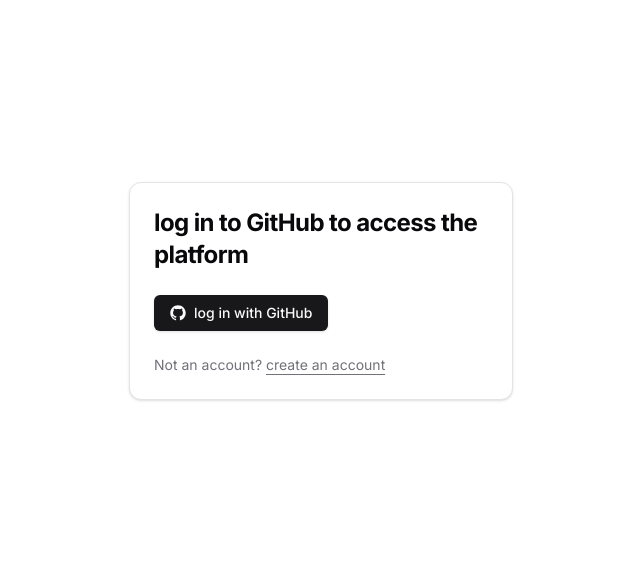
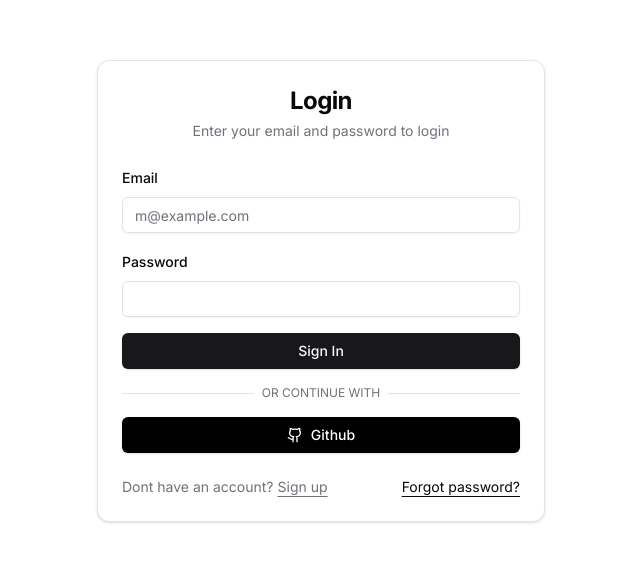
Before and after one commit to firminogg/codewise, a Next.js app: page / in a window 1280 px wide. Shown: the part 109-670 px from the top of the page, without its empty margins (319-959 px from the left). Built offline with nearby package versions, Linux system fonts and the light colour scheme; no server answers.

Commit message:
update login

```diff
--- a/src/components/ButtonLogin.tsx
+++ b/src/components/ButtonLogin.tsx
@@ -1,4 +1,4 @@
-'use client'
+"use client";
 
 import { GitHubLogoIcon } from "@radix-ui/react-icons";
 import { Button } from "./ui/button";
@@ -8,7 +8,8 @@
   return (
     <div>
       <Button onClick={() => signIn("github", { callbackUrl: "/home" })}>
-        <GitHubLogoIcon className="mr-2 h-4 w-4" /> log in with GitHub
+        <GitHubLogoIcon className="mr-2 h-6 w-6" />
+        <p className="font-bold text-lg">Log In with GitHub</p>
       </Button>
     </div>
   );
--- a/src/components/HeaderPage.tsx
+++ b/src/components/HeaderPage.tsx
@@ -14,7 +14,7 @@
         </Link>
         <Link
           className="text-sm font-medium hover:underline underline-offset-4 hover:font-bold"
-          href="/cursos/"
+          href="/"
         >
           courses
         </Link>
--- a/src/components/LoginForm.tsx
+++ b/src/components/LoginForm.tsx
@@ -9,39 +9,79 @@
   CardTitle,
 } from "./ui/card";
 import ButtonLogin from "./ButtonLogin";
+import { Label } from "./ui/label";
+import { Input } from "./ui/input";
+import { Button } from "./ui/button";
+import { Github } from "lucide-react";
+import { signIn } from "next-auth/react";
 
 export default function LoginFormClient() {
   return (
-    <div className="flex min-h-screen items-center justify-center">
-      <div className="flex-1">
-        <Card className="mx-auto max-w-sm flex-1">
+    <div className="flex items-center justify-center min-h-screen ">
+      <Card className="w-full max-w-md">
         <CardHeader className="space-y-1">
-            <CardTitle className="text-2xl font-bold">
-              log in to GitHub to access the platform
+          <CardTitle className="text-2xl font-bold text-center">
+            Login
           </CardTitle>
-            {/* <CardDescription>
-              below you will be redirected to the <strong>GitHub</strong> to log
-              in to our platform
-            </CardDescription> */}
+          <CardDescription className="text-center">
+            Enter your email and password to login
+          </CardDescription>
         </CardHeader>
-          <CardContent>
-            <div className="space-y-4">
-              <ButtonLogin />
+        <CardContent className="space-y-4">
+          <div className="space-y-2">
+            <Label htmlFor="email">Email</Label>
+            <Input
+              id="email"
+              type="email"
+              placeholder="m@example.com"
+              required
+            />
           </div>
+          <div className="space-y-2">
+            <Label htmlFor="password">Password</Label>
+            <Input id="password" type="password" required />
+          </div>
+          <Button className="w-full" type="submit">
+            Sign In
+          </Button>
+          <div className="relative">
+            <div className="absolute inset-0 flex items-center">
+              <span className="w-full border-t" />
+            </div>
+            <div className="relative flex justify-center text-xs uppercase">
+              <span className="bg-background px-2 text-muted-foreground">
+                Or continue with
+              </span>
+            </div>
+          </div>
+          <Button
+            className="w-full bg-black text-white hover:bg-gray-200 hover:text-black"
+            onClick={() => signIn("github", { callbackUrl: "/home" })}
+          >
+            <Github className="mr-2 h-4 w-4" />
+            Github
+          </Button>
         </CardContent>
-          <CardFooter>
-            <p className="text-sm text-muted-foreground">
-              Not an account?{" "}
+        <CardFooter className="flex flex-wrap items-center justify-between gap-2">
+          <div className="text-sm text-muted-foreground">
+            <span className="mr-1 hidden sm:inline-block">
+              Dont have an account?
+            </span>
             <a
-                href="https://github.com/signup?source=login"
+              href="#"
               className="underline underline-offset-4 hover:text-primary"
             >
-                create an account
+              Sign up
             </a>
-            </p>
+          </div>
+          <a
+            href="#"
+            className="text-sm underline underline-offset-4 hover:text-primary"
+          >
+            Forgot password?
+          </a>
         </CardFooter>
       </Card>
     </div>
-    </div>
   );
 }
```
Lines whose indentation alone changed are shown as unchanged.
